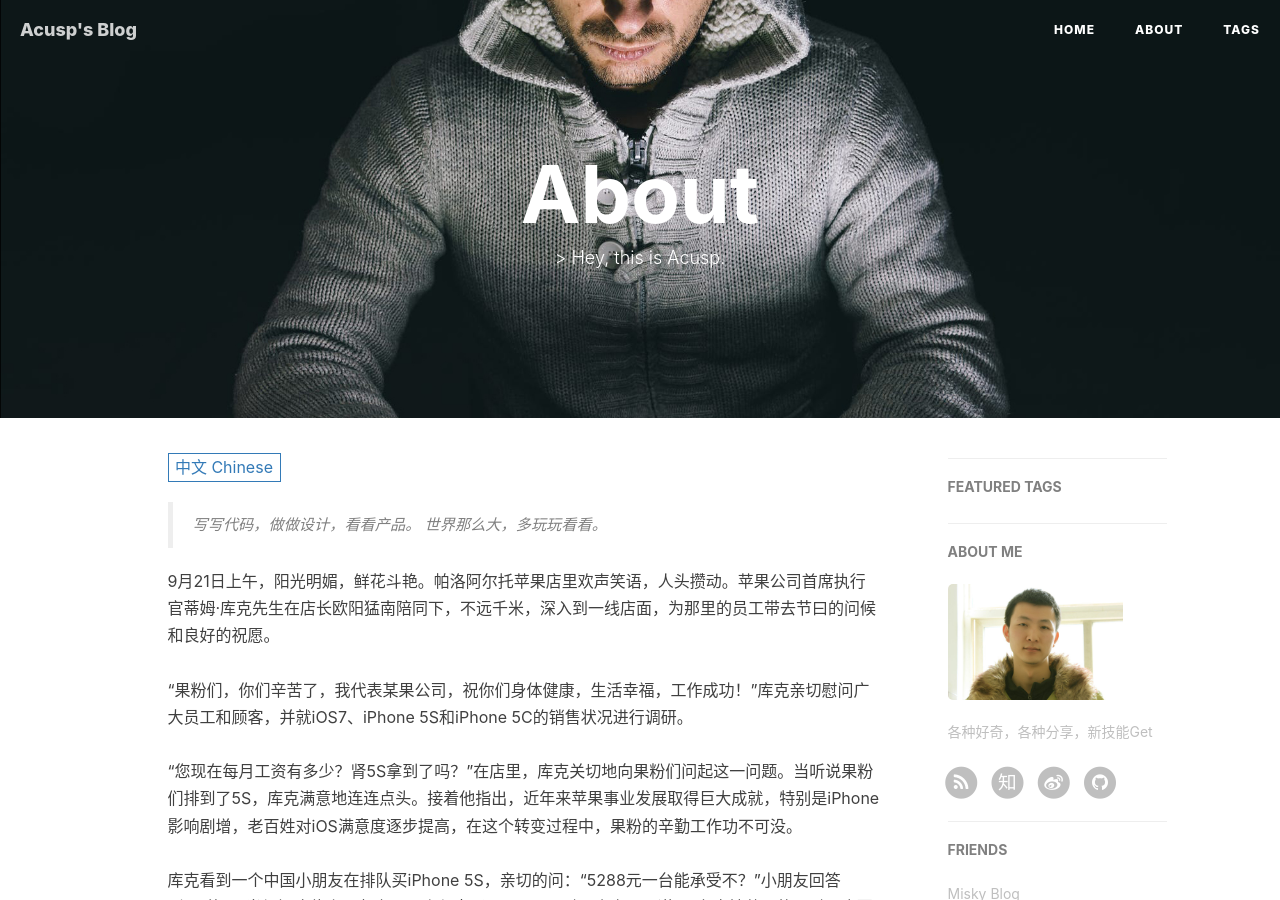
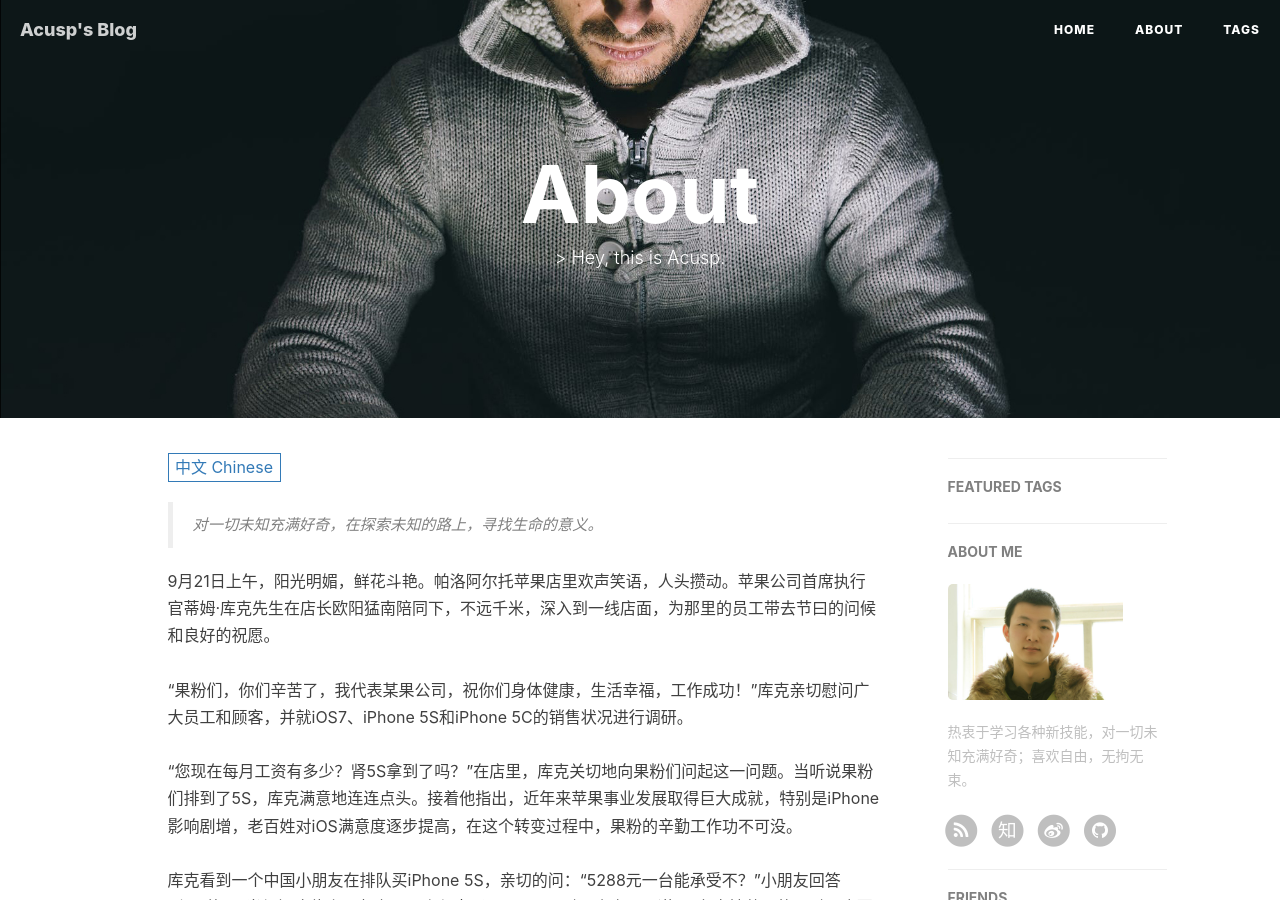
Before and after one commit to acusp/AC-Blog, a Jekyll site: the page built from about.html, in a window 1280 px wide and 900 px high. Built offline with Jekyll 4.4.1, drawn with Linux system fonts in a browser that asks for light colours; nearby versions of some CDN libraries; comment, search, counter and statistics services are not loaded.

Commit message:
Maintain | modify the context about description for me

```diff
--- a/_config.yml
+++ b/_config.yml
@@ -62,7 +62,7 @@ ga_domain: acusp.info
 
 # Sidebar settings
 sidebar: true                           # whether or not using Sidebar.
-sidebar-about-description: "各种好奇，各种分享，新技能Get"
+sidebar-about-description: "热衷于学习各种新技能，对一切未知充满好奇；喜欢自由，无拘无束。"
 sidebar-avatar: /img/avatar-acusp.jpg      # use absolute URL, seeing it's used in both `/` and `/about/`
 
 
--- a/about.html
+++ b/about.html
@@ -14,8 +14,7 @@ header-img: "img/about-bg.jpg"
 <!-- Chinese Version -->
 <div class="zh post-container">
     <blockquote>
-        写写代码，做做设计，看看产品。
-        世界那么大，多玩玩看看。
+        对一切未知充满好奇，在探索未知的路上，寻找生命的意义。
     </blockquote>
     9月21日上午，阳光明媚，鲜花斗艳。帕洛阿尔托苹果店里欢声笑语，人头攒动。苹果公司首席执行官蒂姆·库克先生在店长欧阳猛南陪同下，不远千米，深入到一线店面，为那里的员工带去节曰的问候和良好的祝愿。<br><br>“果粉们，你们辛苦了，我代表某果公司，祝你们身体健康，生活幸福，工作成功！”库克亲切慰问广大员工和顾客，并就iOS7、iPhone 5S和iPhone 5C的销售状况进行调研。 <br><br>“您现在每月工资有多少？肾5S拿到了吗？”在店里，库克关切地向果粉们问起这一问题。当听说果粉们排到了5S，库克满意地连连点头。接着他指出，近年来苹果事业发展取得巨大成就，特别是iPhone影响剧增，老百姓对iOS满意度逐步提高，在这个转变过程中，果粉的辛勤工作功不可没。<br><br>库克看到一个中国小朋友在排队买iPhone 5S，亲切的问：“5288元一台能承受不？”小朋友回答到：“能！”当得知这位小朋友卖了一个肾来买iPhone 5S时，库克叮嘱道：“在支持苹果的同时，也要爱护身体。”<br><br>库克与购买苹果手机的果粉们兴致勃勃地参观了苹果专卖店，和员工们拉了拉家常，并饶有兴趣地玩了四盘切西瓜游戏，与普通员工同乐。<br><br>在交谈中，库克多次关心地强调：“有了iPhone 5C，就不卖iPhone 5了。”并对顾客说：“好好休息，身体是革命的本钱嘛！”会谈始终在亲切友好的气氛中进行。<br><br>顾客们就库克的讲话达成了广泛的共识，并承认世界上只有iOS最流畅，要紧紧的团结在以库克先生为首席执行官的苹果公司集体周围，一心一意抓学习，聚精会神谋发展。<br>
     <br>帕洛阿尔托苹果专卖店当日原则通过《蒂姆·库克首席执行官在加州新苹果店的讲话纪要》，并下发各分店认真学习、研讨。
```
